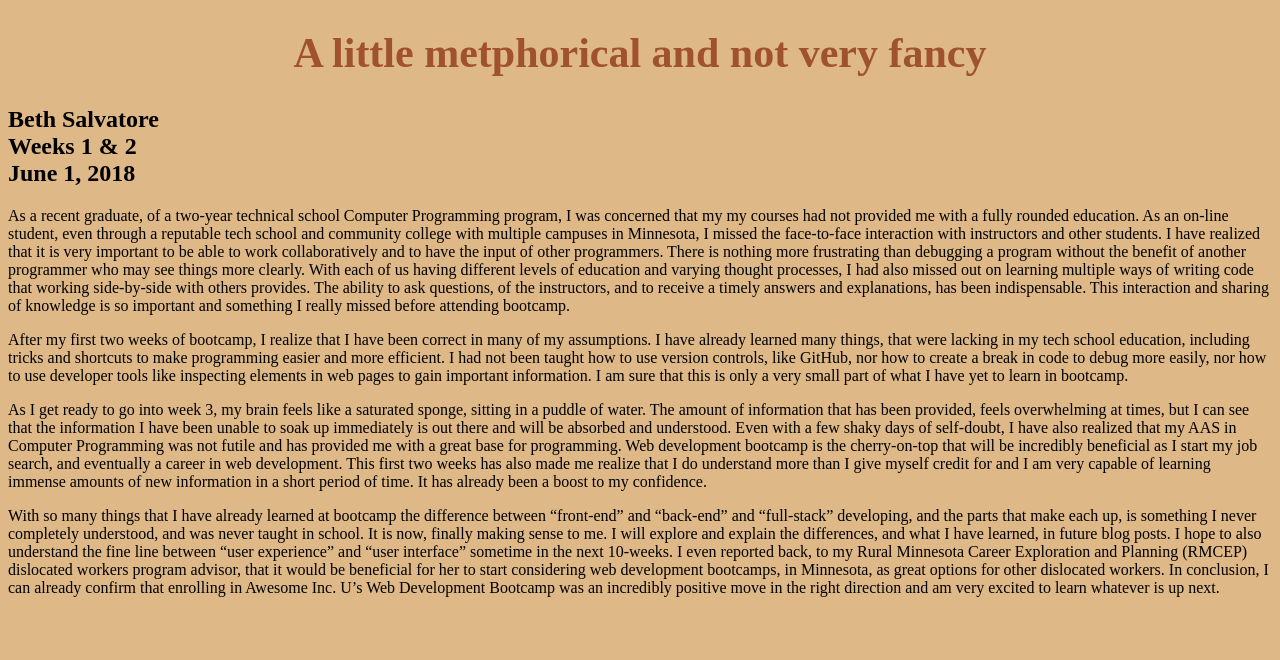
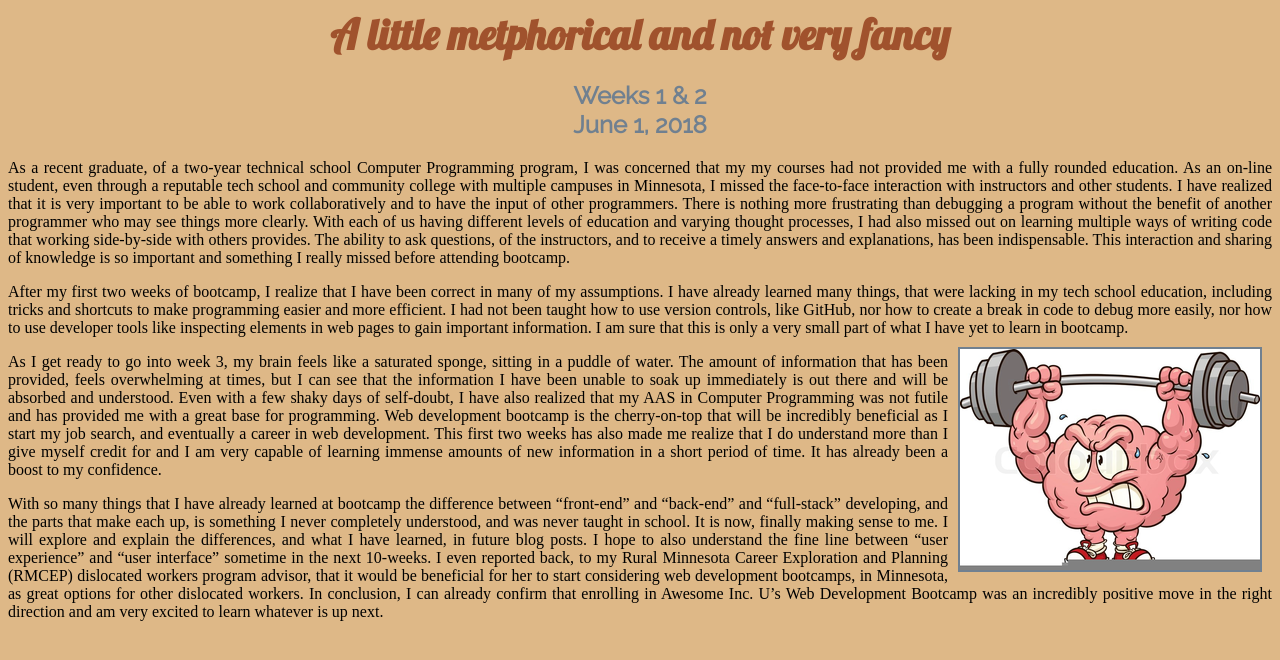
Before and after one commit to demoncowgirl/blog, a plain HTML site: page blog/blogpost1.html in a window 1280 px wide. Drawn offline with Linux system fonts and the light colour scheme.

Commit message:
add image

```diff
--- a/blog/blogpost1.html
+++ b/blog/blogpost1.html
@@ -2,17 +2,55 @@
 <html lang="en">
 <head>
 <meta charset="utf-8">
-<link href="styles.css" rel="stylesheet">
+	<link href="styles.css" type+"text/css" rel="demoncowgirl.github.io/blog/stylesheet" >
+  <link href="https://fonts.googleapis.com/css?family=Arimo|Lobster|Raleway" rel="stylesheet">
 	<title>A little metphorical and not very fancy</title>
 </head>
+
+		<style>
+		 body {
+		    background-color: burlywood;}
+
+		h1{
+			margin: 5px;
+			text-align: center;
+			font-family: Lobster;
+			font-size:42px;
+			color: sienna;
+			font-weight: normal;
+			font-weight: bold;
+		}
+
+		h2{
+			text-align: center;
+			font-family: Raleway;
+			font-size:24px;
+			color: slategray;
+			font-weight: 600;
+		}
+
+		p{
+			text-align: justify;
+		}
+
+		img{
+			float: right;
+			 margin: 10px;
+			 border-width: 2px;
+			 border-style: solid;
+			 border-color: slategray;"
+		}
+		</style>
+
 <body>
   <h1>A little metphorical and not very fancy</h1>
-  <h2>Beth Salvatore<br>
-  Weeks 1 & 2<br>
-  June 1, 2018 </h2>
+  		<h2>Weeks 1 & 2<br>
+  		June 1, 2018 </h2>
+		</div>
+	</div>
 <p>As a recent graduate, of a two-year technical school Computer Programming program, I was concerned that my my courses had not provided me with a fully rounded education. As an on-line student, even through a reputable tech school and community college with multiple campuses in Minnesota, I missed the face-to-face interaction with instructors and other students. I have realized that it is very important to be able to work collaboratively and to have the input of other programmers. There is nothing more frustrating than debugging a program without the benefit of another programmer who may see things more clearly. With each of us having different levels of education and varying thought processes, I had also missed out on learning multiple ways of writing code that working side-by-side with others provides. The ability to ask questions, of the instructors, and to receive a timely answers and explanations, has been indispensable. This interaction and sharing of knowledge is so important and something I really missed before attending bootcamp.</p>
-	<p>After my first two weeks of bootcamp, I realize that I have been correct in many of my assumptions. I have already learned many things, that were lacking in my tech school education, including tricks and shortcuts to make programming easier and more efficient. I had not been taught how to use version controls, like GitHub, nor how to create a break in code to debug more easily, nor how to use developer tools like inspecting elements in web pages to gain important information. I am sure that this is only a very small part of what I have yet to learn in bootcamp.</p>
-	<p>As I get ready to go into week 3, my brain feels like a saturated sponge, sitting in a puddle of water. The amount of information that has been provided, feels overwhelming at times, but I can see that the information I have been unable to soak up immediately is out there and will be absorbed and understood. Even with a few shaky days of self-doubt, I have also realized that my AAS in Computer Programming was not futile and has provided me with a great base for programming. Web development bootcamp is the cherry-on-top that will be incredibly beneficial as I start my job search, and eventually a career in web development. This first two weeks has also made me realize that I do understand more than I give myself credit for and I am very capable of learning immense amounts of new information in a short period of time. It has already been a boost to my confidence.</p>
+	<p>After my first two weeks of bootcamp, I realize that I have been correct in many of my assumptions. I have already learned many things, that were lacking in my tech school education, including tricks and shortcuts to make programming easier and more efficient. I had not been taught how to use version controls, like GitHub, nor how to create a break in code to debug more easily, nor how to use developer tools like inspecting elements in web pages to gain important information. I am sure that this is only a very small part of what I have yet to learn in bootcamp.<img src="images/brain.png" style="height: 221px; width: 300px;"></img></p>
+	<p>	As I get ready to go into week 3, my brain feels like a saturated sponge, sitting in a puddle of water. The amount of information that has been provided, feels overwhelming at times, but I can see that the information I have been unable to soak up immediately is out there and will be absorbed and understood. Even with a few shaky days of self-doubt, I have also realized that my AAS in Computer Programming was not futile and has provided me with a great base for programming. Web development bootcamp is the cherry-on-top that will be incredibly beneficial as I start my job search, and eventually a career in web development. This first two weeks has also made me realize that I do understand more than I give myself credit for and I am very capable of learning immense amounts of new information in a short period of time. It has already been a boost to my confidence.</p>
 	<p>With so many things that I have already learned at bootcamp the difference between “front-end” and “back-end” and “full-stack” developing, and the parts that make each up, is something I never completely understood, and was never taught in school. It is now, finally making sense to me. I will explore and explain the differences, and what I have learned, in future blog posts. I hope to also understand the fine line between “user experience” and “user interface” sometime in the next 10-weeks. I even reported back, to my Rural Minnesota Career Exploration and Planning (RMCEP) dislocated workers program advisor, that it would be beneficial for her to start considering web development bootcamps, in Minnesota, as great options for other dislocated workers. In conclusion, I can already confirm that enrolling in Awesome Inc. U’s Web Development Bootcamp was an incredibly positive move in the right direction and am very excited to learn whatever is up next.
 </p>
 </body>
--- a/styles.css
+++ b/styles.css
@@ -8,11 +8,22 @@ h1{
   font-weight: bold;
 }
 
+h2{
+  padding: 1px;
+  text-align: center;
+  font-family: Lobster;
+  font-size:24px;
+  color: slategray;
+  font-weight: normal;
+  font-weight: bold;
+}
+
 div{
     align-self: center;
 }
 
 img {
+  float: right;
     padding: 8px;
     background-color: slategray;
     display: block;
```
Also changed, not shown: images/brain.png (added).
